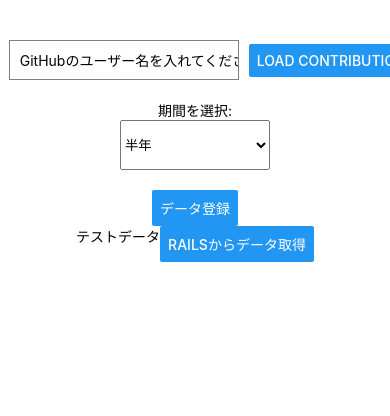
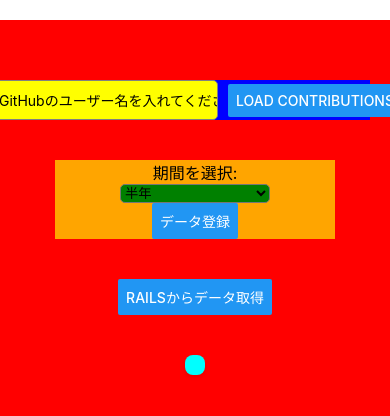
Before and after one commit to ocean6954/GitHubCalendar_ios_mobile, a React Native app: screen / in a window 390 px wide. Shown: the top 416 px of the page. Built offline with nearby package versions, Linux system fonts and the light colour scheme.

Commit message:
[fix]スタイルの調整

```diff
--- a/App.tsx
+++ b/App.tsx
@@ -60,14 +60,17 @@ const GitHubCalendar = () => {
 
   //week配列を受け取ってrailsに送る動作を実装したい
   const postRailsData = async (week: Week) => {
+    if (week) {
       try {
         const postData = await axios.post(
           'http://127.0.0.1:3000/api/contributions',
           week,
         );
+        console.log('postに成功しました!');
         console.log('postするデータ', postData);
       } catch (error) {
         console.error(error);
+      }
     }
   };
 
@@ -146,7 +149,6 @@ const GitHubCalendar = () => {
 
   return (
     <ScrollView contentContainerStyle={styles.container}>
-      {/* {console.log('ライス', contributionsRails)} */}
       <View style={styles.form}>
         <TextInput
           style={styles.input}
@@ -158,7 +160,8 @@ const GitHubCalendar = () => {
         <Button title="Load Contributions" onPress={getContribution} />
       </View>
 
-      <Text>期間を選択:</Text>
+      <View style={styles.pickerContainer}>
+        <Text style={styles.text}>期間を選択:</Text>
         <Picker
           selectedValue={period}
           style={styles.picker}
@@ -171,40 +174,15 @@ const GitHubCalendar = () => {
           title="データ登録"
           onPress={() => calendarData && postRailsData(calendarData)}
         />
+      </View>
 
-      {/* <View style={styles.calendar}>
-        {calendarData.map((week, weekIndex) => (
-          <View key={weekIndex} style={styles.week}>
-            {week.contributionDays.map((day, dayIndex) => {
-              // 日付やコントリビューションのデータをコンソールに出力
-              return (
-                <View
-                  key={dayIndex}
-                  style={[
-                    styles.day,
-                    {
-                      backgroundColor: getColorForContribution(
-                        day.contributionCount,
-                      ),
-                    },
-                  ]}>
-                  <Text style={styles.tooltip}>
-                    {`${day.date}: ${day.contributionCount}`}
-                  </Text>
-                </View>
-              );
-            })}
-          </View>
-        ))}
-      </View> */}
+      <Button title="Railsからデータ取得" onPress={getRailsData} />
 
-      {/* //以下はテストデータでの試み */}
+      {contributionsRails && (
         <View style={styles.calendar}>
-        <Text>テストデータ</Text>
           {formatRailsData(contributionsRails).map((week, weekIndex) => (
             <View key={weekIndex} style={styles.week}>
               {week.contributionDays.map((day, dayIndex) => {
-              // 日付やコントリビューションのデータをコンソールに出力
                 return (
                   <View
                     key={dayIndex}
@@ -224,31 +202,8 @@ const GitHubCalendar = () => {
               })}
             </View>
           ))}
-
-        <Button title="Railsからデータ取得" onPress={getRailsData} />
-        {/* <View style={styles.week}>
-          {contributionsRails &&
-            contributionsRails.map((day, dayIndex) => {
-              // 日付やコントリビューションのデータをコンソールに出力
-              return (
-                <View
-                  key={dayIndex}
-                  style={[
-                    styles.day,
-                    {
-                      backgroundColor: getColorForContribution(
-                        day.contribution_count,
-                      ),
-                    },
-                  ]}>
-                  <Text style={styles.tooltip}>
-                    {`${day.date}: ${day.contribution_count}`}
-                  </Text>
         </View>
-              );
-            })}
-        </View> */}
-      </View>
+      )}
     </ScrollView>
   );
 };
@@ -270,15 +225,24 @@ const getColorForContribution = (count: number) => {
 };
 
 const styles = StyleSheet.create({
+  text: {
+    fontSize: 16,
+  },
   container: {
     marginTop: 20,
     padding: 20,
     alignItems: 'center',
+    // backgroundColor: '#f9f9f9',
+    backgroundColor: 'red',
+    height: '100%',
   },
   form: {
     flexDirection: 'row',
-    marginBottom: 20,
+    margin: 40,
     alignItems: 'center',
+    width: '100%',
+    justifyContent: 'center', // 中央揃え
+    backgroundColor: 'blue',
   },
   input: {
     height: 40,
@@ -287,24 +251,51 @@ const styles = StyleSheet.create({
     paddingLeft: 10,
     flex: 1,
     marginRight: 10,
+    borderRadius: 5, // 角を丸く
+    // backgroundColor: '#fff',
+    backgroundColor: 'yellow',
+  },
+  pickerContainer: {
+    width: '80%',
+    backgroundColor: 'orange',
+    alignItems: 'center',
+    marginBottom: 40,
   },
   picker: {
-    height: 50,
     width: 150,
-    marginBottom: 20,
+    // marginBottom: 20,
+    borderRadius: 5, // ピッカーの角を丸く
+    backgroundColor: '#fff', // 背景を白に
+    backgroundColor: 'green',
   },
   calendar: {
     flexDirection: 'row',
+    flexWrap: 'wrap', // 要素を折り返すように変更
+    justifyContent: 'center', // 中央揃え
+    padding: 10,
+    marginTop: 40,
+    backgroundColor: '#fff',
+    backgroundColor: 'aqua',
+
+    borderRadius: 8,
+    shadowColor: '#000',
+    shadowOffset: {width: 0, height: 2},
+    shadowOpacity: 0.1,
+    shadowRadius: 4,
+    elevation: 3, // 影を追加
   },
   week: {
-    flexDirection: 'column',
+    flexDirection: 'column', // カラムからロウへ変更
     marginBottom: 5,
+    justifyContent: 'center',
   },
   day: {
     width: 20,
     height: 20,
     marginRight: 2,
     marginBottom: 2,
+    borderRadius: 4, // 丸みを追加
+    backgroundColor: '#e0e0e0', // デフォルトの背景色
   },
   tooltip: {
     fontSize: 10,
```
Lines whose indentation alone changed are shown as unchanged.
